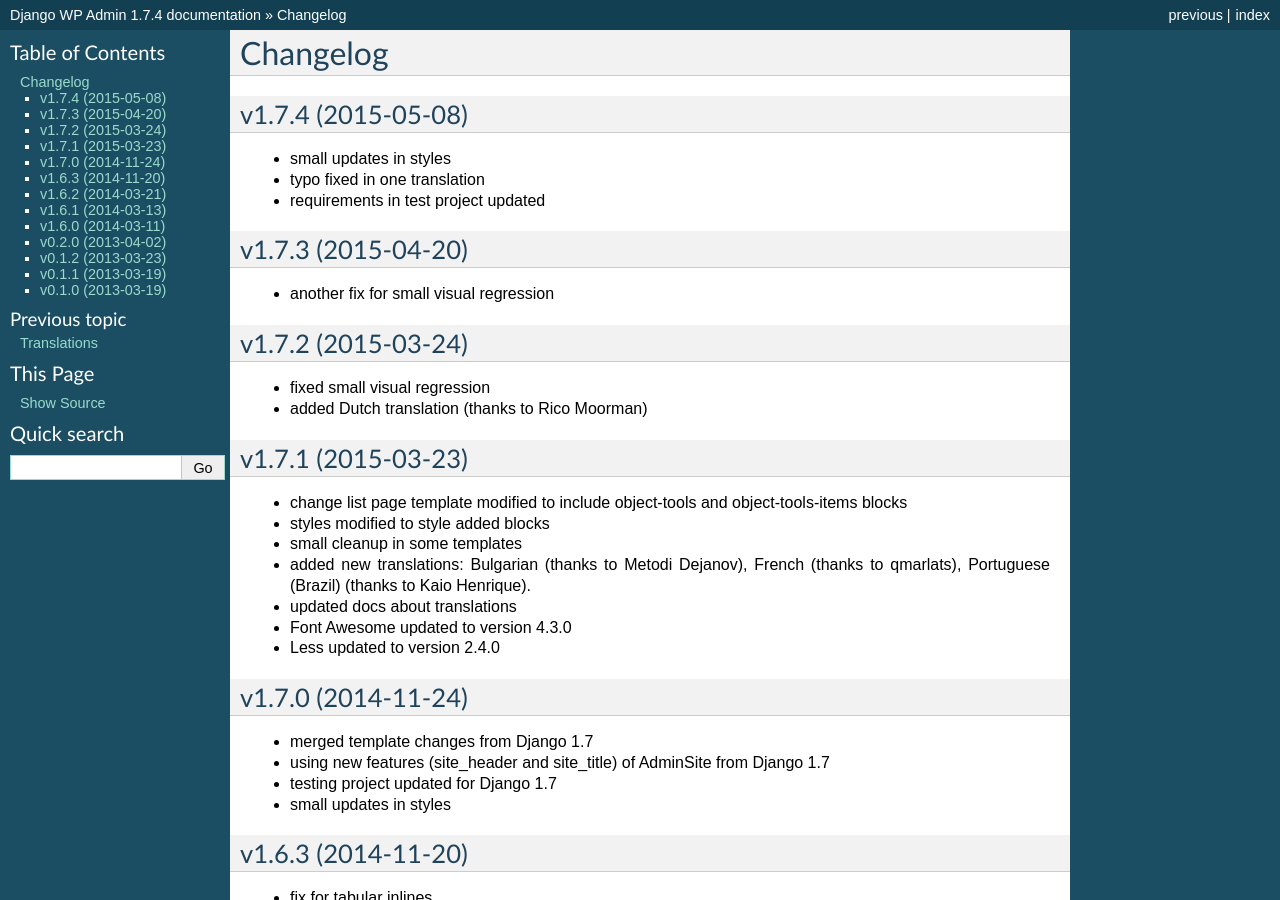
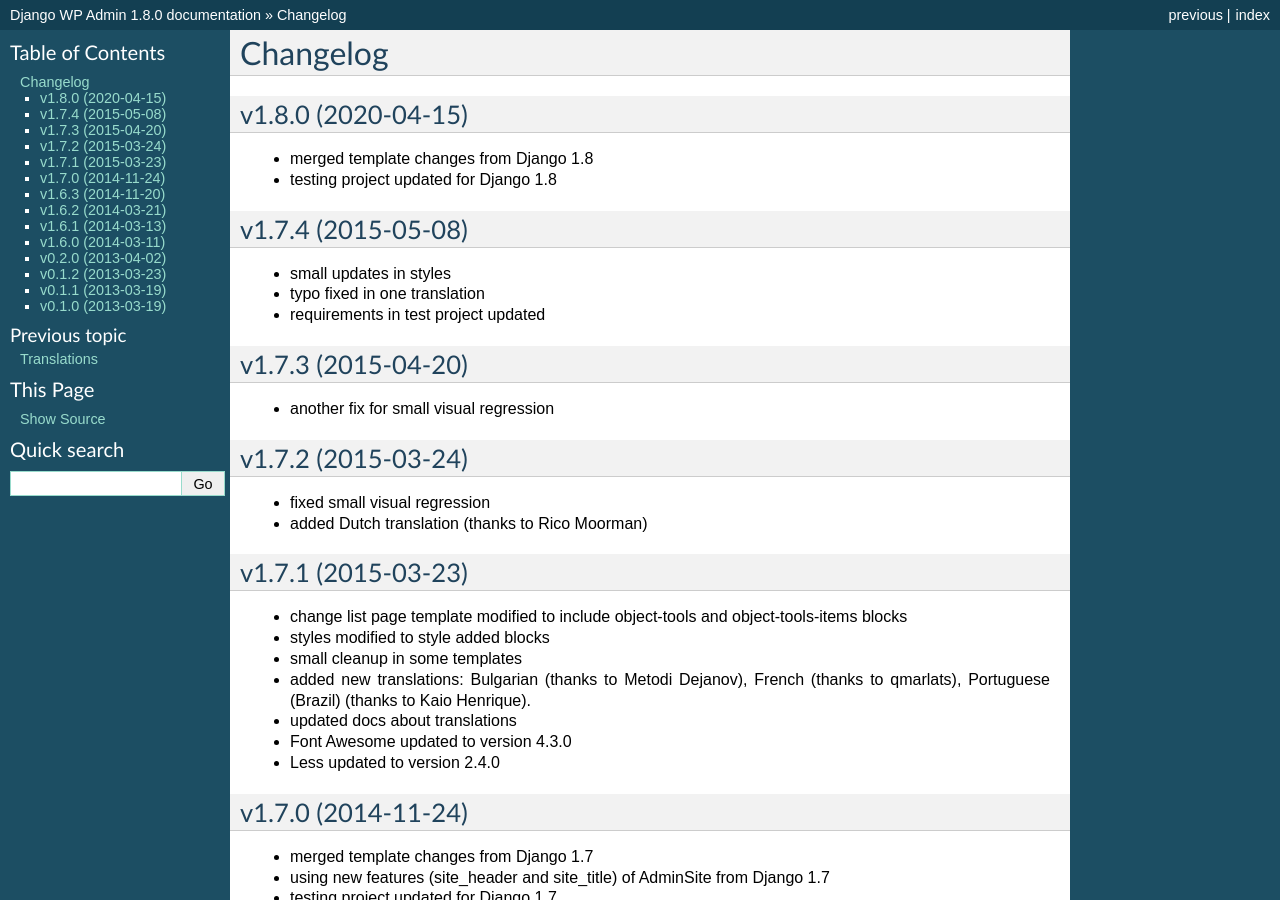
Before and after one commit to barszczmm/django-wpadmin, a Sphinx documentation site: the page built from docs/changelog.rst, in a window 1280 px wide and 900 px high. Built offline with Sphinx 7.4.7, drawn with Linux system fonts in a browser that asks for light colours; the version number could not be read and is left out; some of the changed text lies outside the part shown.

Commit message:
version 1.8.0

```diff
--- a/docs/changelog.rst
+++ b/docs/changelog.rst
@@ -1,5 +1,11 @@
 Changelog
 ---------
+
+v1.8.0 (2020-04-15)
+~~~~~~~~~~~~~~~~~~~
+
+* merged template changes from Django 1.8
+* testing project updated for Django 1.8
 
 
 v1.7.4 (2015-05-08)
--- a/wpadmin/__init__.py
+++ b/wpadmin/__init__.py
@@ -3,7 +3,7 @@
 administration panel which makes it look and behave more like WordPress
 administration panel.
 """
-VERSION = (1, 7, 4)
+VERSION = (1, 8, 0)
 
 try:
     from django import VERSION as DJANGO_VERSION
```
